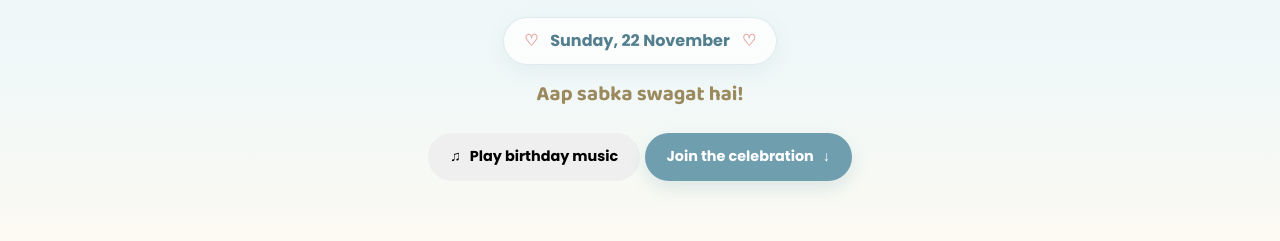
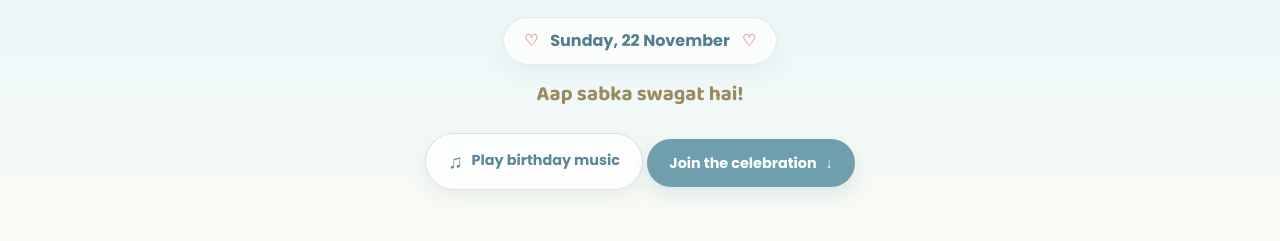
Before and after one commit to anujkeal/atharv, a plain HTML site: page index.html in a window 1280 px wide. Shown: the part 581-822 px from the top of the page. Drawn offline with Linux system fonts and the light colour scheme.

Commit message:
Style birthday music toggle button

```diff
--- a/style.css
+++ b/style.css
@@ -73,3 +73,7 @@ footer{padding:28px 20px 34px;text-align:center;background:#e8f3f5}
 @media(min-width:700px){.hero{min-height:790px;padding-top:74px}.section{padding:90px 24px}.event-card{padding:20px 24px 20px 14px}}
 @media(max-width:360px){.hero{padding-left:14px;padding-right:14px}.countdown{gap:6px}.time-box{padding:12px 3px;border-radius:14px}.time-box span{font-size:.63rem}.event-card{gap:11px;padding-right:12px}}
 @media(prefers-reduced-motion:reduce){*,*::before,*::after{scroll-behavior:auto!important;animation-duration:.01ms!important;animation-iteration-count:1!important;transition-duration:.01ms!important}.reveal{opacity:1;transform:none}}
+
+.music-toggle{margin:0 auto 12px;color:#5d8798;background:rgba(255,255,255,.82);border:1px solid rgba(111,158,175,.28);box-shadow:0 6px 18px rgba(91,132,147,.09)}
+.music-toggle[aria-pressed="true"]{color:#fff;background:#d99e9a;border-color:#d99e9a}
+.music-toggle span:first-child{font-size:1.2rem}
```
